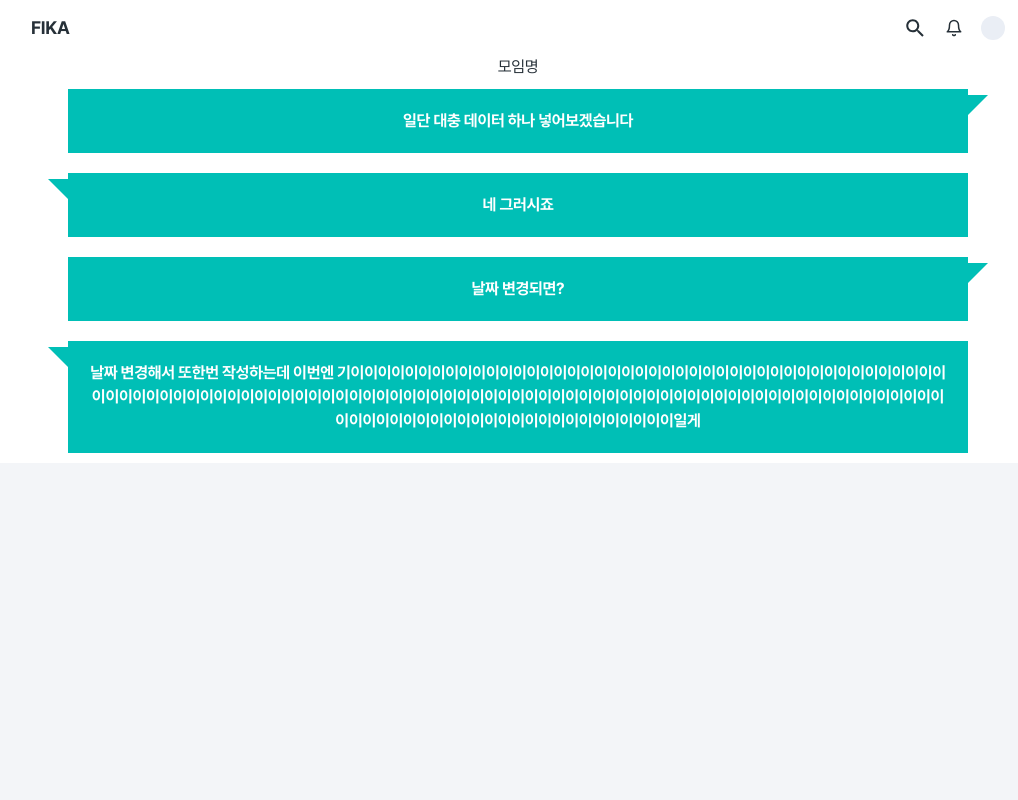
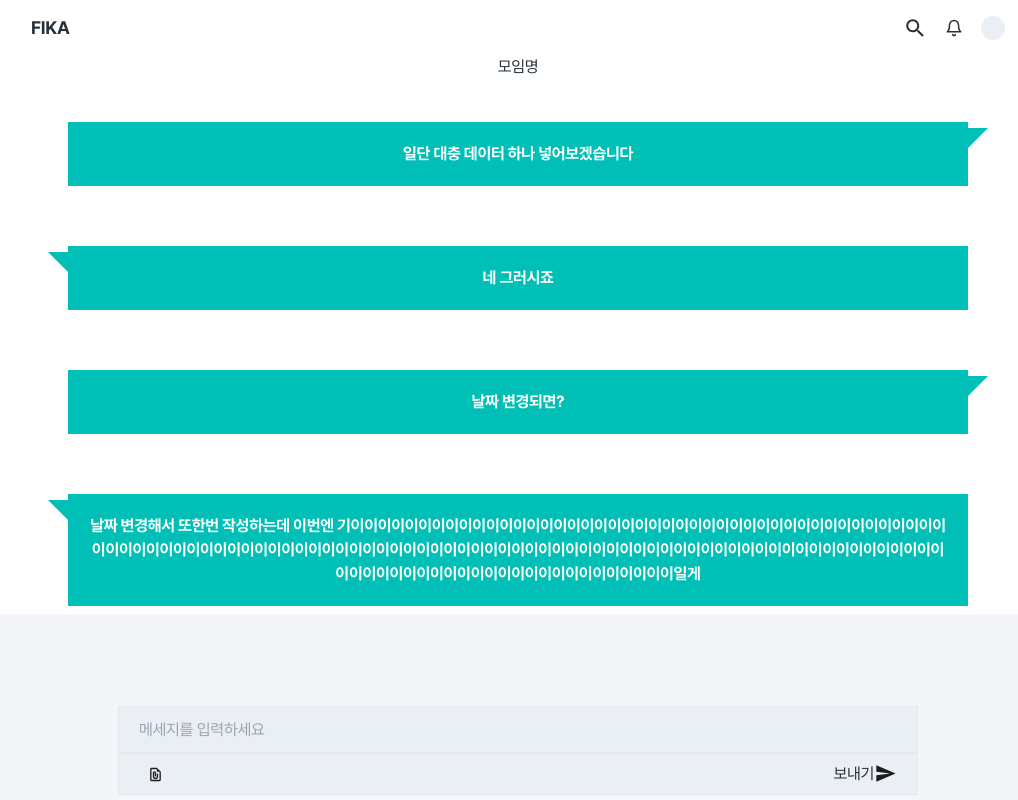
Before and after one commit to FIKA-viewvenger-s/FrontEnd, a Next.js app in the folder fika-front/: page /hometown-pub/chatroom/1 in a window 1280 px wide. Shown: the whole page, without its empty margins (122-1140 px from the left). Built offline with nearby package versions, Linux system fonts and the light colour scheme.

Commit message:
update chatting room

```diff
--- a/fika-front/src/components/hometown-pub-item/ChattingRoom.tsx
+++ b/fika-front/src/components/hometown-pub-item/ChattingRoom.tsx
@@ -31,17 +31,17 @@ const userInfo = [
 
 const ChattingRoom = () => {
   return (
-    <div className="flex flex-col	justify-center items-center">
+    <div className="flex flex-col	justify-center items-center mt-[35px] p-[20px] h-[500px] overflow-auto scrollbar-hide">
       {userInfo?.map((item) =>
         item.sender === item.user
-        ? <div className="w-[900px] m-[10px] bg-[#00bfb6] p-[20px] text-center font-black text-[#fff] relative
+        ? <div className="w-[900px] m-[30px] bg-[#00bfb6] p-[20px] text-center font-black text-[#fff] relative
             before:content-[''] before:w-[0px] before:h-[0px] before:absolute before:border-l-[10px] before:border-r-[10px]
             before:border-t-[10px] before:border-b-[10px] before:right-[-20px] before:top-[6px]
             before:border-r-transparent before:border-b-transparent before:border-l-[#00bfb6] before:border-t-[#00bfb6]"
           >
             {item.messages}
           </div>
-        : <div className="w-[900px] m-[10px] bg-[#00bfb6] p-[20px] text-center font-black text-[#fff] relative
+        : <div className="w-[900px] m-[30px] bg-[#00bfb6] p-[20px] text-center font-black text-[#fff] relative
             before:content-[''] before:w-[0px] before:h-[0px] before:absolute before:border-l-[10px] before:border-r-[10px]
             before:border-t-[10px] before:border-b-[10px] before:left-[-20px] before:top-[6px]
             before:border-l-transparent before:border-b-transparent before:border-r-[#00bfb6] before:border-t-[#00bfb6]"
--- a/fika-front/src/pages/hometown-pub/chatroom/[id].tsx
+++ b/fika-front/src/pages/hometown-pub/chatroom/[id].tsx
@@ -1,11 +1,34 @@
 import { ReactNode } from "react";
 import Header from "src/components/common/header";
 import ChattingRoom from "src/components/hometown-pub-item/ChattingRoom";
+import Button from "src/ui/Button";
+
 const Chatroom = () => {
   return (
-    <div className="h-full flex flex-col	justify-center items-center">
-      <div className="max-w-[1024px] flex ">모임명</div>
+    <div className="h-full flex flex-col justify-center items-center">
+      <div className="max-w-[1024px] flex">모임명</div>
       <ChattingRoom/>
+      <div className="fixed bottom-[5px] flex flex-col justify-center items-center bg-white">
+        <input className="h-[47px] w-[800px] border bg-gray-20 p-5" placeholder = "메세지를 입력하세요"/>
+        <div className="h-[38px] w-[800px] border bg-gray-20 flex justify-between p-5 items-center">
+          <svg width="32" height="37" viewBox="0 0 32 37" fill="none" xmlns="http://www.w3.org/2000/svg">
+            <path d="M17.8346 11.834H12.5013C11.768 11.834 11.168 12.434 11.168 13.1673V23.834C11.168 24.5673 11.768 25.1673 12.5013 25.1673H20.5013C21.2346 25.1673 21.8346 24.5673 21.8346 23.834V15.834L17.8346 11.834ZM20.5013 23.834H12.5013V13.1673H17.8346V15.834H20.5013V23.834ZM16.5013 21.834C15.768 21.834 15.168 21.234 15.168 20.5007V16.834C15.168 16.6473 15.3146 16.5007 15.5013 16.5007C15.688 16.5007 15.8346 16.6473 15.8346 16.834V20.5007H17.168V16.834C17.168 15.914 16.4213 15.1673 15.5013 15.1673C14.5813 15.1673 13.8346 15.914 13.8346 16.834V20.5007C13.8346 21.974 15.028 23.1673 16.5013 23.1673C17.9746 23.1673 19.168 21.974 19.168 20.5007V17.834H17.8346V20.5007C17.8346 21.234 17.2346 21.834 16.5013 21.834Z" fill="#1C1C1C"></path>
+          </svg>
+          <button className="flex">
+            보내기
+            <svg width="23" height="23" viewBox="0 0 23 23" fill="none" xmlns="http://www.w3.org/2000/svg">
+              <g clip-path="url(#clip0_1002_5296)">
+                <path d="M2.3412 19.75L21.582 11.5L2.3412 3.25L2.33203 9.66667L16.082 11.5L2.33203 13.3333L2.3412 19.75Z" fill="#1C1C1C"></path>
+              </g>
+              <defs>
+                <clipPath id="clip0_1002_5296">
+                  <rect width="22" height="22" fill="white" transform="translate(0.5 0.5)"></rect>
+                </clipPath>
+              </defs>
+            </svg>
+          </button>
+        </div>
+      </div>
     </div>
   );
 };
--- a/fika-front/tailwind.css
+++ b/fika-front/tailwind.css
@@ -41,6 +41,17 @@
   .accordion-is-expanded {
     max-height: 1000px;
     transition: 0.4s ease-in-out;
+  }
+
+  /* For Webkit-based browsers (Chrome, Safari and Opera) */
+  .scrollbar-hide::-webkit-scrollbar {
+    display: none;
+  }
+
+  /* For IE, Edge and Firefox */
+  .scrollbar-hide {
+    -ms-overflow-style: none;  /* IE and Edge */
+    scrollbar-width: none;  /* Firefox */
   }
 }
 
```
